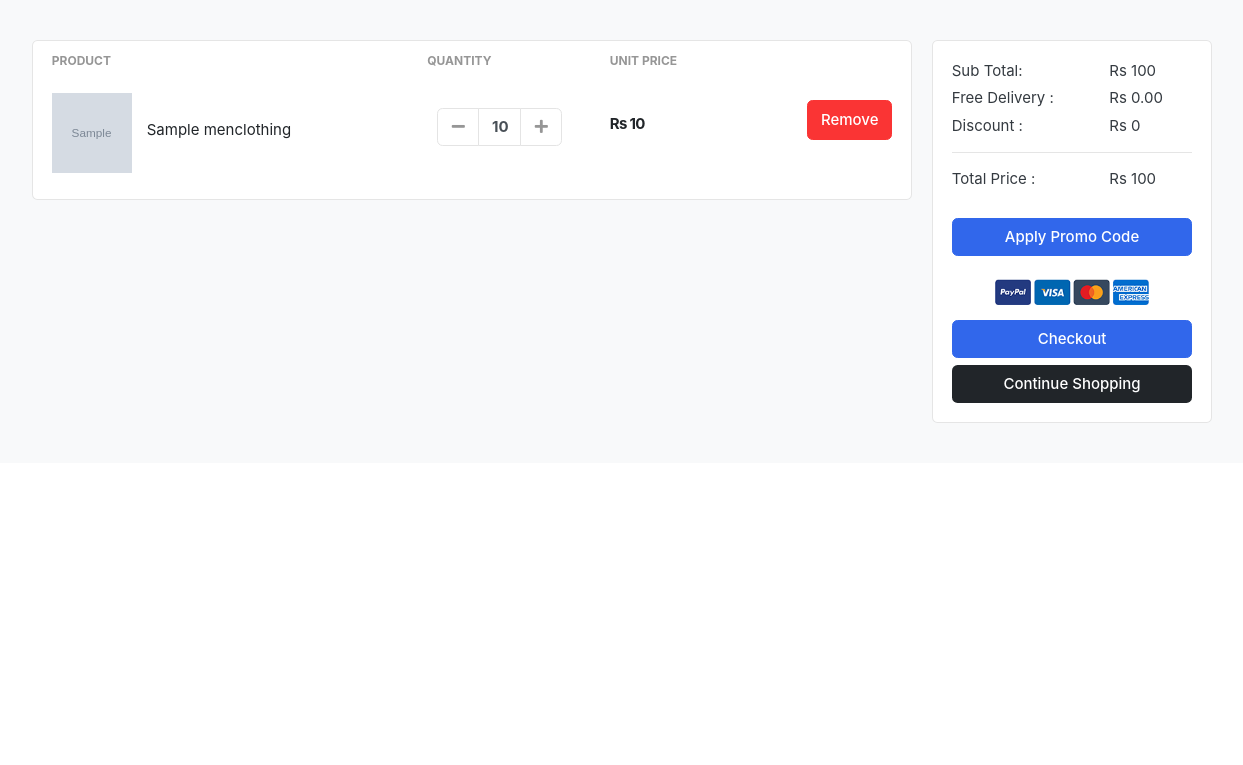
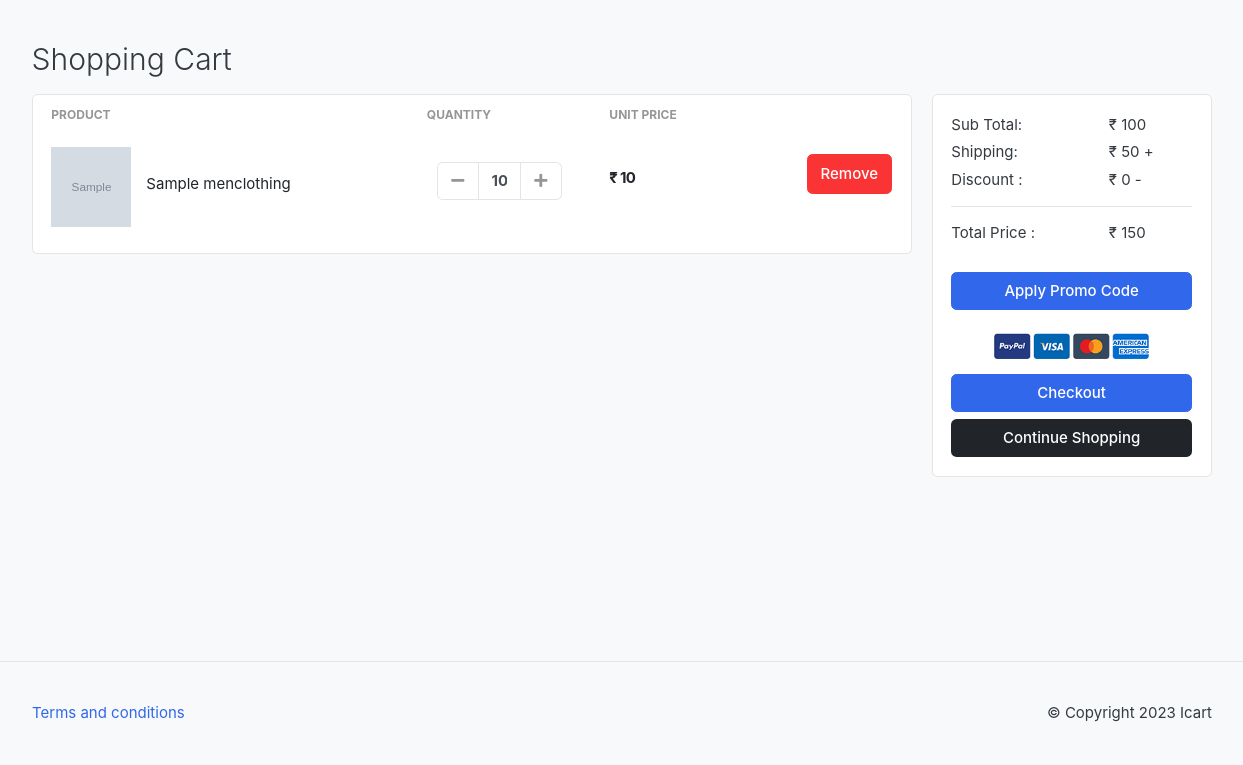
Before and after one commit to Subinkvs/Django_ecommerce_icart, a Django app: page /cart in a window 1520 px wide. Shown: the part 79-844 px from the top of the page, without its empty margins (138-1381 px from the left). Before the commit the page ends 502 px from the top, so only its background shows below. Run offline with Django 4.2, Linux system fonts and the light colour scheme; a user stored in the database is signed in; tables that the repository leaves empty hold one stand-in row (values such as "Sample post"); grey boxes marked "Sample" are stand-in pictures; parts of the project's set-up code (start-up, migrations or seed data) failed here and were passed over; some libraries are stand-ins or nearby versions; some web fonts are replaced.

Commit message:
coupon completed, footer and ui alignment in profile page

```diff
--- a/product/views.py
+++ b/product/views.py
@@ -128,22 +128,42 @@ class cart(View):
             cartitem = Cart.objects.filter(user=request.user.id).order_by('-created_at')
             total_quantity = sum(item.product_qty for item in cartitem)
             sub_total = sum(item.product.price * item.product_qty for item in cartitem)
+            delivary_charge = 0
+
 
             # Retrieve applied coupon information from the session
             coupon_code =request.session.get('coupon_code')
             discount = request.session.get('discount', 0)
 
+            # if sub_total >= 5000:
+            #     messages.success(request, "Your Shipping charge is free now..!")
 
-           # Check if the discount is applied (coupon_code is present)
-            if coupon_code:
-                # Calculate total price after applying the coupon discount
+            # Delivary charge is only applied when cart is not empty
+            if total_quantity > 0:
+                delivary_charge = 50
+
+            if sub_total <= 5000 and total_quantity > 0 :
+                total_price = sub_total + delivary_charge
+
+
+            # Check if the discount is applied (coupon_code is present)
+            # Calculate total price after applying the coupon discount with delivary charge
+            if coupon_code and sub_total <= 5000:
+                total_price = (sub_total - discount) + delivary_charge
+
+            # If coupon is applied, sub_total is greater than 5000 Rs.
+            # Calculate total price after applying the coupon discount
+            elif coupon_code and sub_total >= 5000:
                 total_price = sub_total - discount
+
+            # If no coupon is applied, check sub_total is less than or equal to 5000 Rs.
+            # Calculate total price with devilary charge and discount is zero.
+            elif sub_total <= 5000:
+                total_price = sub_total + delivary_charge
+                discount = 0
             else:
-                # If no coupon is applied, total price is the same as sub-total and discount is zero
                 total_price = sub_total
                 discount = 0
-
-
 
 
             wishlist = Wishlist.objects.filter(user=request.user.id)
@@ -155,7 +175,8 @@ class cart(View):
                        'total_item':total_item,
                        'discount':discount,
                        'total_price':total_price,
-                       'coupon_code':coupon_code
+                       'coupon_code':coupon_code,
+                       'delivary_charge':delivary_charge
                        }
             return render(request, 'cart.html', context)
         else:
@@ -176,6 +197,7 @@ class updatecart(View):
             return JsonResponse({'status': 'Updated Successfully'})
         return redirect('index')
 
+
 # To delete the product added in the cart
 class deletecartitem(View):
     '''To delete the product added in the cart'''
@@ -184,8 +206,16 @@ class deletecartitem(View):
         if Cart.objects.filter(user=request.user, product_id=prod_id).exists():
             cartitem = Cart.objects.get(product_id=prod_id, user=request.user)
             cartitem.delete()
+
+        # Clear coupon-related session variables after placing the order
+        if 'coupon_code' in request.session:
+            del request.session['coupon_code']
+        if 'discount' in request.session:
+            del request.session['discount']
+
             return JsonResponse({'status': 'Deleted Successfully'})
         return redirect('index')
+
 
 # To view the Wishlist page
 class wishlist(View):
@@ -200,6 +230,7 @@ class wishlist(View):
             return render(request, 'wishlist.html', context)
         else:
             return redirect('loginpage')
+
 
 # To add the product to the wishlist
 class addtowishlist(View):
@@ -218,8 +249,6 @@ class addtowishlist(View):
                 return JsonResponse({'status': 'No such product found'})
         else:
             return JsonResponse({'status': 'Please Login to continue'})
-
-
 
 
 # To delete product from the deletewishlistitem
@@ -254,12 +283,15 @@ class checkoutpage(View):
 
         cartitems = Cart.objects.filter(user=request.user)
         sub_total = sum(item.product.price * item.product_qty for item in cartitems)
-
+        delivary_charge = 50
         # Retrieve applied coupon information from the session
         discount = request.session.get('discount', 0)
 
-        # Calculate total price after applying the coupon discount
-        total_price = sub_total - discount
+        # Calculate total price after applying the coupon discount with delivary charge and sub_total
+        if sub_total >= 5000:
+            total_price = sub_total - discount
+        else:
+            total_price = (sub_total - discount) + delivary_charge
 
 
         userprofile = Profile.objects.filter(user=request.user).first()
@@ -308,6 +340,12 @@ class placeorder(View):
         cart = Cart.objects.filter(user=request.user)
         discount = request.session.get('discount', 0)
         cart_total_price = sum(item.product.price * item.product_qty for item in cart) - discount
+        sub_total = sum(item.product.price * item.product_qty for item in cart)
+        delivary_charge = 50
+
+        # Add Shipping charge if the sub total is less than 5000 Rs
+        if sub_total <= 5000:
+            cart_total_price = cart_total_price + delivary_charge
 
         # Clear coupon-related session variables after placing the order
         if 'coupon_code' in request.session:
@@ -403,8 +441,17 @@ class razorpaycheck(View):
     '''To add Razorpaycheck payment '''
     def get(self,request,*args, **kwargs):
         cart = Cart.objects.filter(user=request.user)
+
+        # Retrieve applied coupon information from the session
         discount = request.session.get('discount', 0)
+
         total_price = sum(item.product.price * item.product_qty for item in cart) - discount
+        sub_total = sum(item.product.price * item.product_qty for item in cart)
+        delivary_charge = 50
+
+        # Calculate the total_price if the sub_total is less than 5000 Rs.
+        if sub_total <= 5000:
+            total_price = total_price + delivary_charge
 
 
         return JsonResponse({
@@ -531,9 +578,12 @@ class applycoupon(View):
             return redirect(reverse('cart'))
 
         if coupon.valid_from <= timezone.now() <= coupon.valid_to:
-            request.session['coupon_code'] = coupon_code
-            request.session['discount'] = coupon.discount
-            messages.success(request, 'Your coupon applied successfully.')
+            if 'coupon_code' in request.session:
+                messages.warning(request, "Your coupon is already applied.")
+            else:
+                request.session['coupon_code'] = coupon_code
+                request.session['discount'] = coupon.discount
+                messages.success(request, 'Your coupon applied successfully.')
         else:
             messages.error(request, 'The coupon code is not valid or expired.')
 
--- a/static/js/custom.js
+++ b/static/js/custom.js
@@ -89,7 +89,7 @@ jQuery(function(){
             },
             success: function () {
 
-                location.reload(true)
+               window.location.reload(true)
             }
         });
     });
--- a/templates/cart.html
+++ b/templates/cart.html
@@ -150,11 +150,13 @@ $(document).ready(function() {
 	 </header>
 
 
-<section class="section-content padding-y bg">
+<section class="section-content padding-y bg" style="width: 1519.2px; height: 661px;">
 <div class="container ">
 
 <!-- ============================ COMPONENT 1 ================================= -->
-
+<div class="pb-2">
+    <h2 style="font-weight: 300;">Shopping Cart</h2>
+</div>
 <div class="row">
 	<aside class="col-lg-9">
 <div class="card cartdata">
@@ -209,7 +211,7 @@ $(document).ready(function() {
 	</td>
 	<td>
 		<div class="price-wrap py-4">
-			<var class="price">Rs {{ item.product.price|floatformat:"0" }}</var>
+			<var class="price">₹ {{ item.product.price|floatformat:"0" }}</var>
 		</div> <!-- price-wrap .// -->
 	</td>
 	<td class="text-right ">
@@ -251,30 +253,38 @@ $(document).ready(function() {
 		<div class="card-body">
 			<dl class="dlist-align">
 			  <dt>Sub Total:</dt>
-			  <dd class="ml-2">Rs {{sub_total|floatformat:"0" }}</dd>
+			  <dd class="ml-2">₹ {{sub_total|floatformat:"0" }}</dd>
 			</dl>
+			{% if sub_total >= 5000 %}
 			<dl class="dlist-align">
 				<dt>Free Delivery :</dt>
-				<dd class=" ml-2">Rs 0.00</dd>
+				<dd class=" ml-2">₹ 0.00</dd>
 			</dl>
+			{% else %}
+			<dl class="dlist-align">
+				<dt>Shipping:</dt>
+				<dd class=" ml-2">₹ {{delivary_charge}} +</dd>
+			</dl>
+			{% endif %}
 			<dl class="dlist-align">
 				<dt>Discount :</dt>
 				{% if total_quantity > 0 %}
-				<dd class=" ml-2">Rs {{discount}}</dd>
+				<dd class=" ml-2">₹ {{discount}} -</dd>
 				{% else %}
-				<dd class=" ml-2">Rs 0</dd>
+				<dd class=" ml-2">₹ 0</dd>
 				{% endif %}
 			</dl>
 			<hr>
 			<dl class="dlist-align">
 				<dt>Total Price :</dt>
 				{% if total_quantity > 0 %}
-				<dd class=" ml-2">Rs {{total_price|floatformat:"0"}}</dd>
+				<dd class=" ml-2">₹ {{total_price|floatformat:"0"}}</dd>
 				{% else %}
-				<dd class=" ml-2">Rs 0</dd>
+				<dd class=" ml-2">₹ 0</dd>
 				{% endif %}
 			</dl>
 			<br>
+			{% if total_quantity > 0 %}
 			<button class="btn btn-block btn-primary" data-toggle="collapse" data-target="#demo">Apply Promo Code</button>
 				<div id="demo" class="collapse">
 					<form action="{% url 'applycoupon' %}" method="POST">
@@ -285,6 +295,9 @@ $(document).ready(function() {
 					  <button class="apply-button btn btn-block btn-success mt-2" type="submit">Apply</button>
 					</form>
 				</div>
+			{% else %}
+			<div></div>
+			{% endif %}
 			<br>
 			<p class="text-center mb-3">
 				<img src="{% static './images/misc/payments.png' %}" height="26">
@@ -309,6 +322,17 @@ $(document).ready(function() {
 
 </div> <!-- container .//  -->
 </section>
+<footer class="section-footer border-top padding-y" style="background-color: #f8f9fa;">
+    <div class="container">
+        <p class="float-md-right">
+            &copy; Copyright 2023 Icart
+        </p>
+        <p>
+            <a href="#">Terms and conditions</a>
+        </p>
+    </div>
+    <!-- //container -->
+</footer>
 <!-- ========================= SECTION CONTENT END// ========================= -->
 <!-- <script src="{% static '/js/jquery-3.7.1.min.js' %}"></script> -->
 <!-- jQuery for cart buttons -->
@@ -349,6 +373,7 @@ function startAutocomplete(availableTags)
 
 }
 </script>
-</div>
+
+
 </body>
 </html>
--- a/templates/category.html
+++ b/templates/category.html
@@ -159,7 +159,7 @@
                     </a>
                     <figcaption class="info-wrap">
                         <a href="{% url 'productdetail' prod.id %}" class="title">{{ prod.title }}</a>
-                        <div class="price mt-1">Rs:{{ prod.price }}</div>
+                        <div class="price mt-1">₹ {{ prod.price }}</div>
                     </figcaption>
                 </div>
             </div>
--- a/templates/dashboard.html
+++ b/templates/dashboard.html
@@ -24,7 +24,7 @@
 		<main class="col-md-9 float-right">
 			<article class="card">
 			<header class="card-header">
-				<strong class="d-inline-block mr-3"><h4>Hello, {{request.user.first_name}}</h4></strong>
+				<strong class="d-inline-block mr-3" ><h3 style="font-family: Arial, sans-serif; font-weight: 100;">Hello, {{request.user.first_name}}</h3></strong>
 			</header>
 			<div class="card-body">
 				<div class="row">
--- a/templates/index.html
+++ b/templates/index.html
@@ -195,7 +195,7 @@
                     </a>
                     <figcaption class="info-wrap">
                         <a href="{% url 'productdetail' prod.id %}" class="title">{{ prod.title }}</a>
-                        <div class="price mt-1">Rs:{{ prod.price }}</div>
+                        <div class="price mt-1">₹ {{ prod.price }}</div>
                     </figcaption>
                 </div>
             </div>
--- a/templates/order.html
+++ b/templates/order.html
@@ -30,7 +30,7 @@
                                 <tr>
                                     <td>{{ item.created_at }}</td>
                                     <td>{{ item.tracking_no }}</td>
-                                    <td>Rs {{ item.total_price}}</td>
+                                    <td>₹ {{ item.total_price}}</td>
                                     <td>{{ item.status }}</td>
                                     <td><a href="{% url 'order-view' item.tracking_no %}" class="btn btn-info">View</a></td>
                                     <td>
--- a/templates/orderview.html
+++ b/templates/orderview.html
@@ -52,13 +52,13 @@
                                   <tr>
                                     <td>{{item.product.name}}</td>
                                     <td>{{item.quantity}}</td>
-                                    <td>Rs {{item.price}}</td>
+                                    <td>₹ {{item.price}}</td>
                                     <td><a href="{% url 'productdetail' item.product.id %}"><img src="{{item.product.image.url}}" class="img-sm" alt="Product Image"></a></td>
                                   </tr>
                                   {% endfor %}
                                 </tbody>
                               </table>
-                              <h4 class="mt-2">Grand Total : <span >Rs {{order.total_price}}</span></h4>
+                              <h4 class="mt-2">Grand Total : <span >₹ {{order.total_price}}</span></h4>
                               <h6 class="border p-2"> Payment Mode: {{order.payment_mode}}</h6>
                               <h6 class="border p-2"> Order Status: {{order.status}}</h6>
                               <h6 class="border p-2"> Tracking No: {{order.tracking_no}}</h6>
--- a/templates/place-order.html
+++ b/templates/place-order.html
@@ -162,7 +162,7 @@ $(document).ready(function() {
 				<div class="aside"><img src="{{item.product.image.url}}" class="border img-sm"></div>
 				<figcaption class="info">
 					<p>{{item.product.title}}</p>
-					<span class="text-muted">Rs {{item.product.price}}</span>
+					<span >₹ {{item.product.price}}</span>
 				</figcaption>
 			</figure>
 		</div>
@@ -270,7 +270,7 @@ $(document).ready(function() {
 
 			<dl class="dlist-align">
 			  <dt>Total price:</dt>
-			  <dd class="text-right text-dark b"><strong>Rs {{total_price}}</strong></dd>
+			  <dd class="text-right text-dark b"><strong>₹ {{total_price}}</strong></dd>
 			</dl>
 			<hr>
 			<p class="text-center mb-3">
--- a/templates/product-detail.html
+++ b/templates/product-detail.html
@@ -147,7 +147,7 @@
                         <article class="content-body product_data">
                             <h2 class="title">{{product.title}}</h2>
                             <div class="mb-3">
-                                <var class="price h4">Rs {{product.price}}</var>
+                                <var class="price h4">₹ {{product.price}}</var>
                             </div>
                             <p>{{product.description}}
                             </p>
--- a/templates/profilewishlist.html
+++ b/templates/profilewishlist.html
@@ -1,7 +1,7 @@
 {% extends "base.html" %}
 {% block title %}My Profile wishlist{% endblock %}
 {% block content %}
-<section  class="section-content padding-y bg ">
+<section class="section-content padding-y bg" style="width: 1519.2px; height: 661px;">
 	<div class="container">
 		<div class="row">
 		<aside class="col-md-3">
--- a/templates/store.html
+++ b/templates/store.html
@@ -268,7 +268,7 @@ $(document).ready(function() {
 				<div class="fix-height">
 					<a href="{% url 'productdetail' prod.id %}" class="title">{{prod.title}}</a>
 					<div class="price-wrap mt-2">
-						<span class="price">Rs {{prod.price}}</span>
+						<span class="price">₹ {{prod.price}}</span>
 						<!-- <del class="price-old">$1980</del> -->
 					</div> <!-- price-wrap.// -->
 				</div>
```
Also changed, not shown: accounts/views.py (+6 -3 lines), templates/base.html (+15 -32 lines), templates/profileorder.html (+4 -4 lines), templates/wishlist.html (+15 -3 lines).
